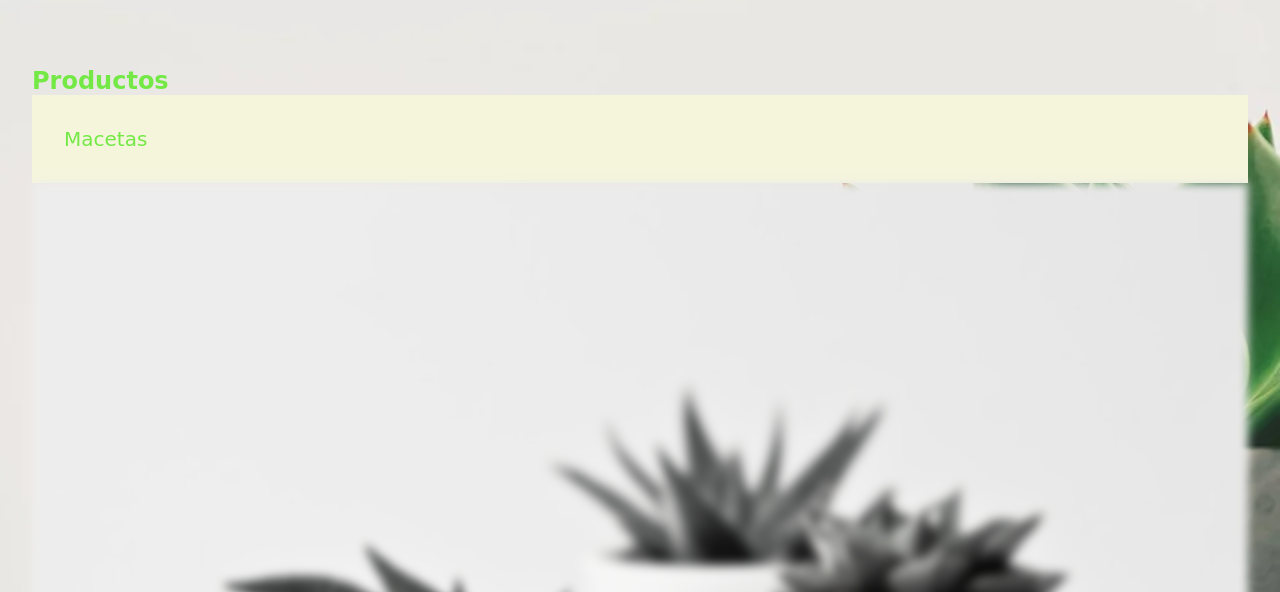
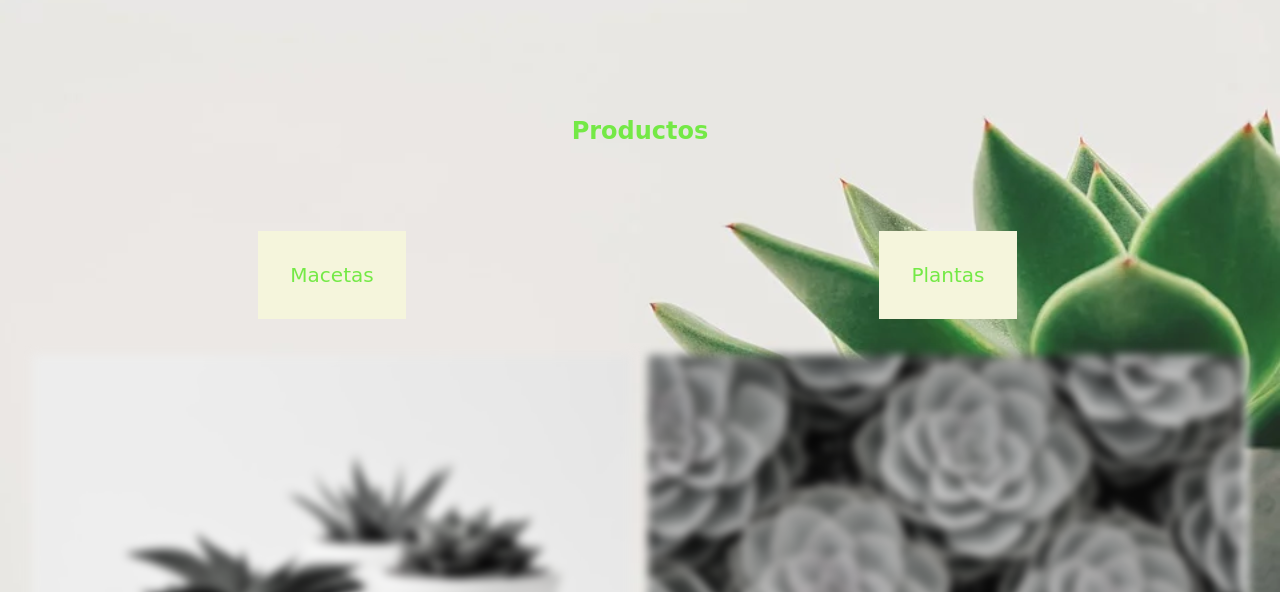
Before and after one commit to tatianarita/ViverRitaTatiana, a plain HTML site: page tienda.html in a window 1280 px wide. Shown: the part 197-789 px from the top of the page. Drawn offline with Linux system fonts and the light colour scheme; a web font is replaced by a local one.

Commit message:
entrega lista

```diff
--- a/index.css
+++ b/index.css
@@ -69,7 +69,7 @@ main { width: 100%;
     -ms-transition:;
     -o-transition:;
 }
-{display: grid;
+.productos {display: grid;
     grid-template-columns: 1fr 1fr;
     grid-template-rows: 10vw 10vw 1fr;
     grid-template-areas: "prod prod"
```
